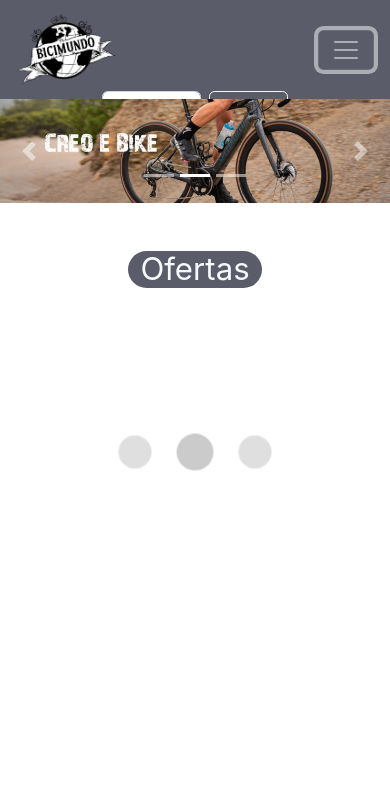
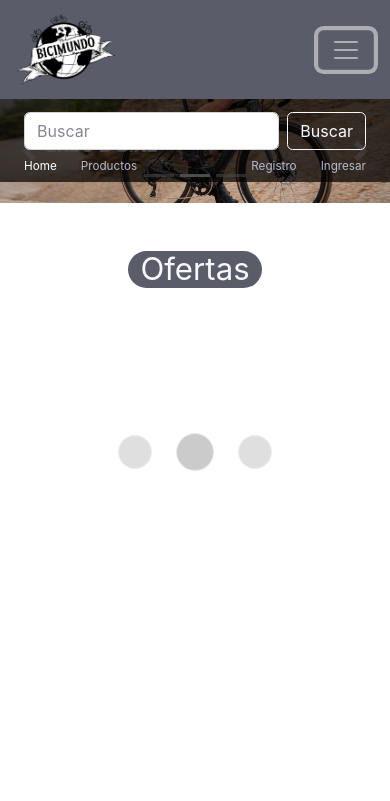
Before and after one commit to RamiroAlvarezAbelleira/spaReactEcommerce, a React app: page / in a window 390 px wide. Both pictures are taken after a click on the button 346 px from the left and 49 px from the top of the page. Shown: the top 801 px of the page. Built offline with nearby package versions, Linux system fonts and the light colour scheme; no server answers.

Commit message:
header responsive

```diff
--- a/src/components/Header/Header.css
+++ b/src/components/Header/Header.css
@@ -22,3 +22,24 @@
     top: 0;
     right: 35px;
 }
+
+@media (max-width: 767px) {
+    .header-container {
+        width: 100vw !important;
+        background-color: rgba(0, 0, 0, 0.7);
+        z-index: 16;
+        left: 0;
+        top: 99.03px;
+        padding-top: .8rem;
+        padding-bottom: .4rem;
+    }
+
+    .nav-links-row div {
+        width: fit-content;
+        padding: 0;
+    }
+    .nav-links-row div a {
+        width: fit-content;
+        font-size: 3vw;
+    }
+}
--- a/src/components/Header/Header.jsx
+++ b/src/components/Header/Header.jsx
@@ -71,7 +71,7 @@ const handleLogout = () => {
               <Button type='submit' variant="outline-light">Buscar</Button>
             </Form>
           </Row>
-          <Row>
+          <Row className='nav-links-row'>
             <Col className='mt-2 d-flex align-items-center'>
               <NavLink to="/" end className={({ isActive }) => (isActive ? active : notActive)}  >
                 Home
```
